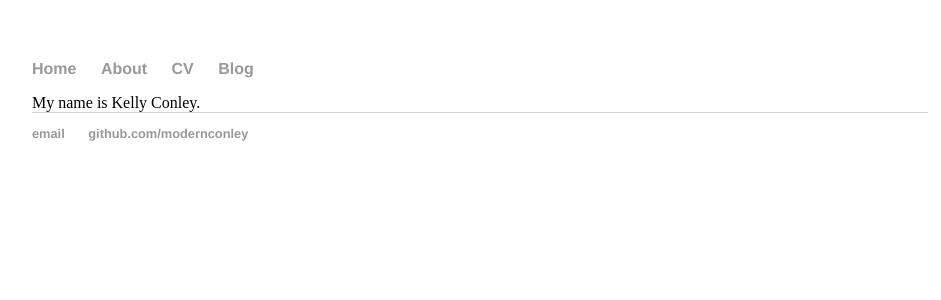
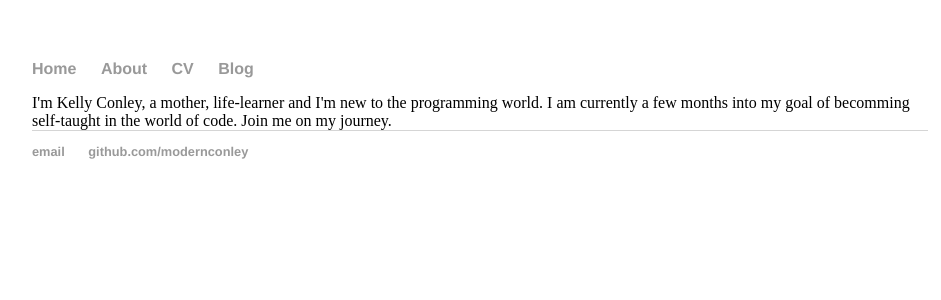
Before and after one commit to modernconley/modernconley.github.io, a Jekyll site: the page built from about/index.html, in a window 1280 px wide. Shown: the top 300 px of the page, without its empty margins (160-1101 px from the left). Built offline with Jekyll 4.4.1, drawn with Linux system fonts in a browser that asks for light colours.

Commit message:
Update index.html

```diff
--- a/about/index.html
+++ b/about/index.html
@@ -3,4 +3,4 @@ layout: default
 title: "About modernconley"
 ---
 
-My name is Kelly Conley.
+I'm Kelly Conley, a mother, life-learner and I'm new to the programming world. I am currently a few months into my goal of becomming self-taught in the world of code. Join me on my journey.
```
